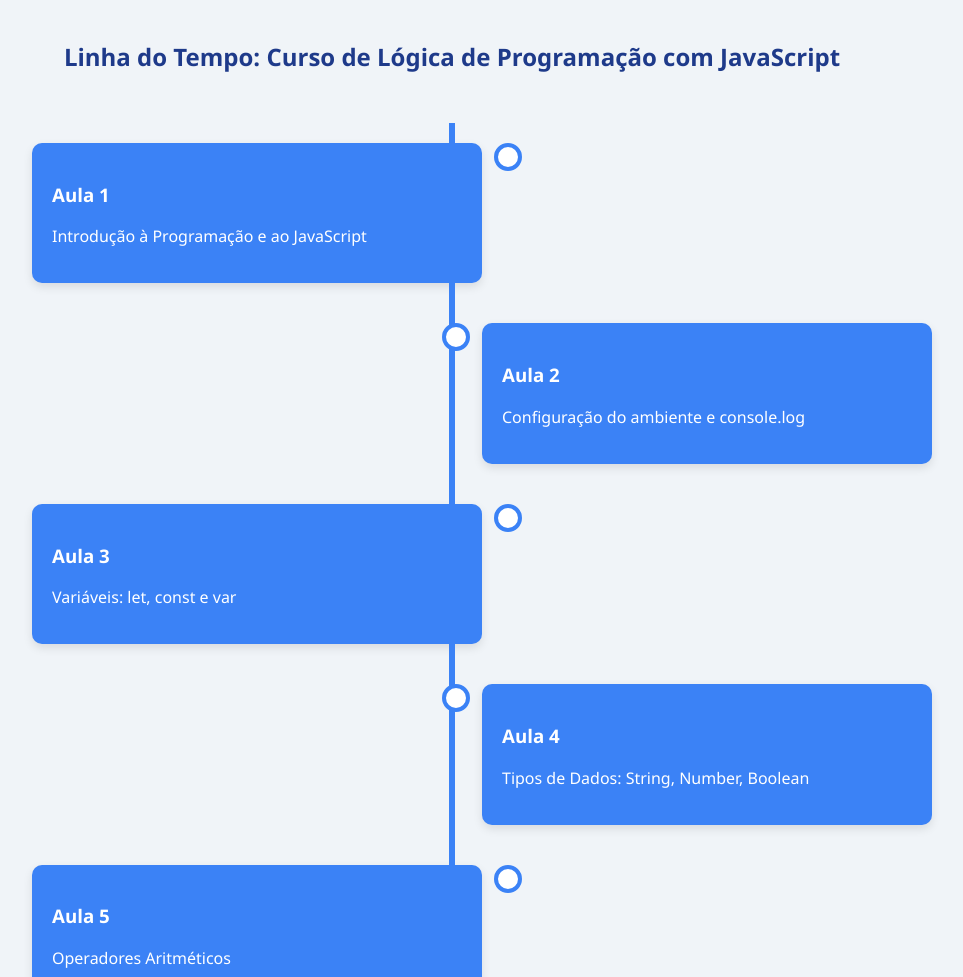
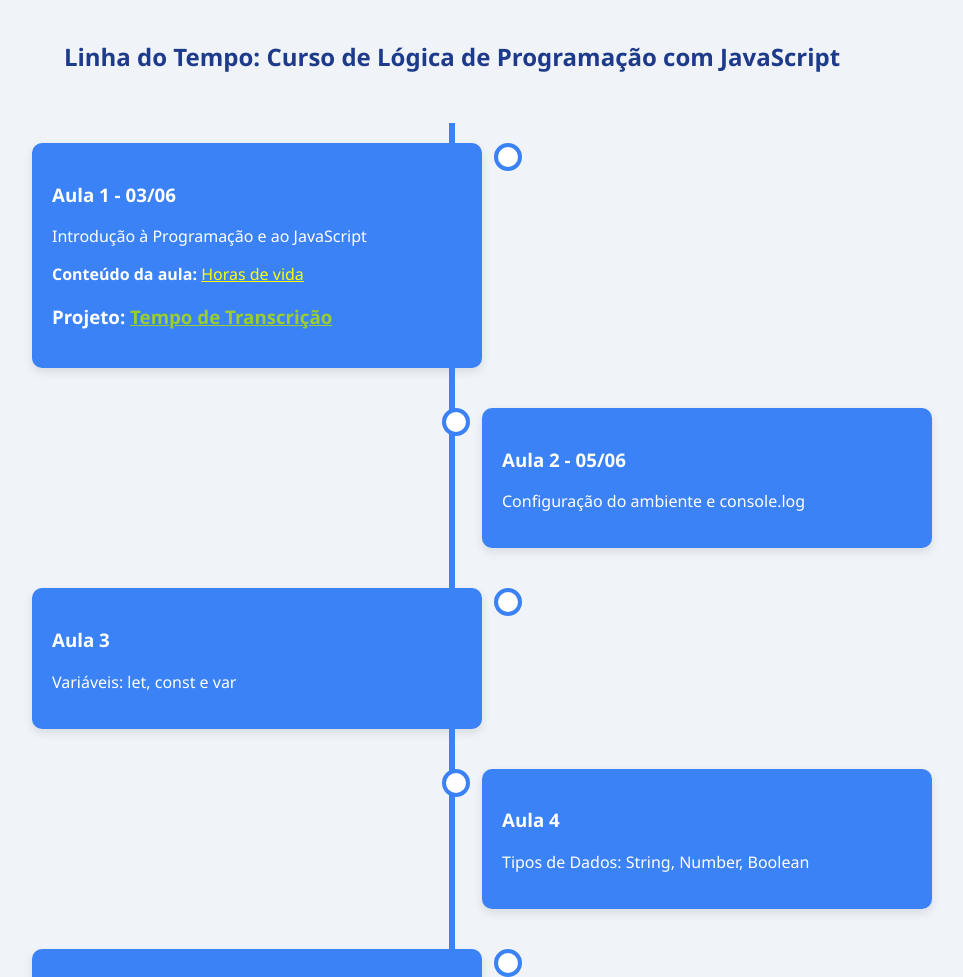
Before and after one commit to SandyOliveira/logicaPrograma-o, a plain HTML site: page index.html in a window 1280 px wide. Shown: the top 977 px of the page, without its empty margins (188-1151 px from the left). Drawn offline with Linux system fonts and the light colour scheme.

Commit message:
Update index.html

```diff
--- a/index.html
+++ b/index.html
@@ -108,14 +108,17 @@
 
     <div class="container left">
         <div class="content">
-            <h3>Aula 1</h3>
+            <h3>Aula 1 - 03/06</h3>
             <p>Introdução à Programação e ao JavaScript</p>
+            <label><b>Conteúdo da aula:</b> <a style="color: yellow;" href="https://studio.code.org/projects/applab/GQvU7Os1cSbQ-n669KKXqCsn4kTW-tm_uTKM0depfuA">Horas de vida</a></label>
+            <h3>Projeto: <a style="color: yellowgreen;" href="https://docs.google.com/document/d/1-1_Y6LFBuk8vz3_tp-3BinyLJTZ0jY6oaqq4yl3of0M/edit?usp=sharing">Tempo de Transcrição</a></h3>
+
         </div>
     </div>
 
     <div class="container right">
         <div class="content">
-            <h3>Aula 2</h3>
+            <h3>Aula 2 - 05/06</h3>
             <p>Configuração do ambiente e console.log</p>
         </div>
     </div>
@@ -263,7 +266,7 @@
     <div class="container left">
         <div class="content">
             <h3>Aula 23</h3>
-            <p>Mini-Projeto: To-Do List</p>
+            <p>Mini-Projeto: Calculadora ou Jogo Simples</p>
         </div>
     </div>
 
```
